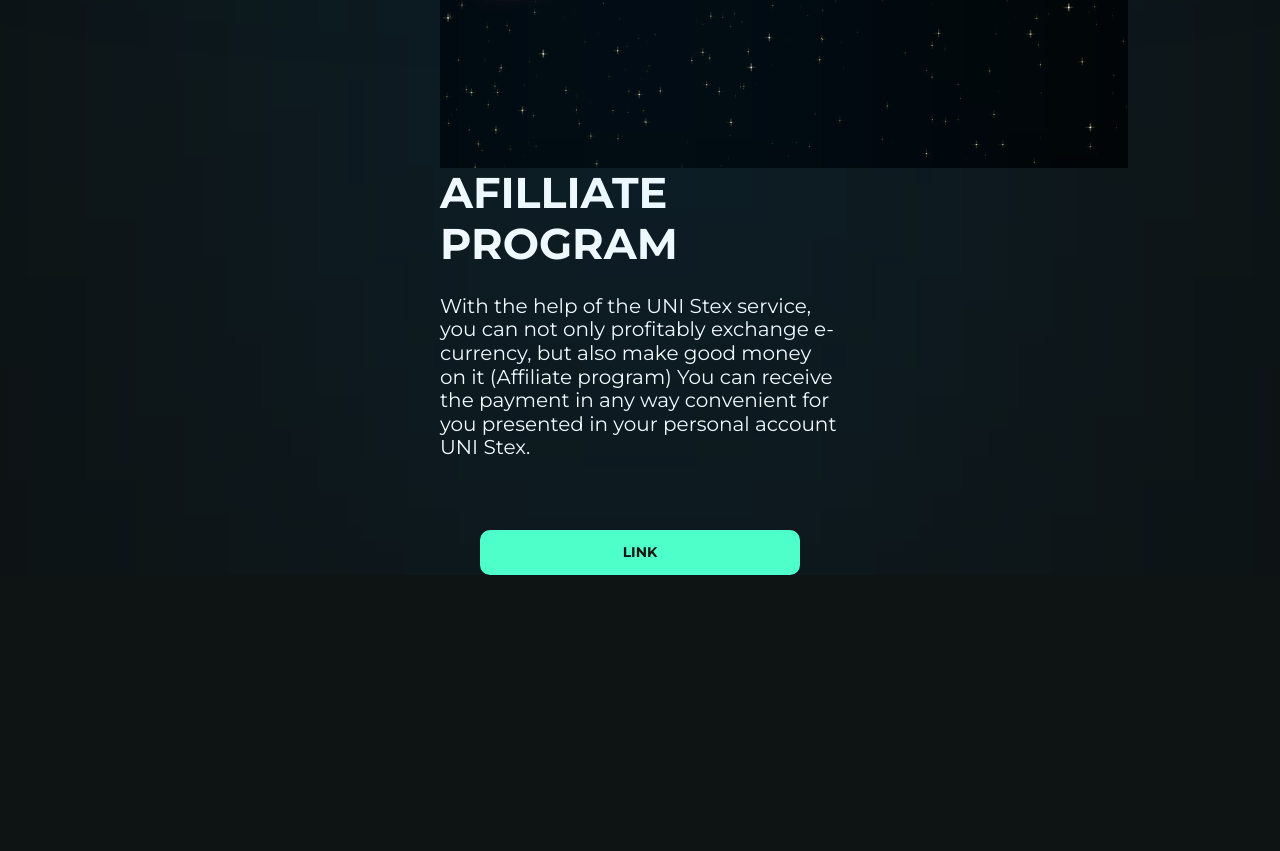
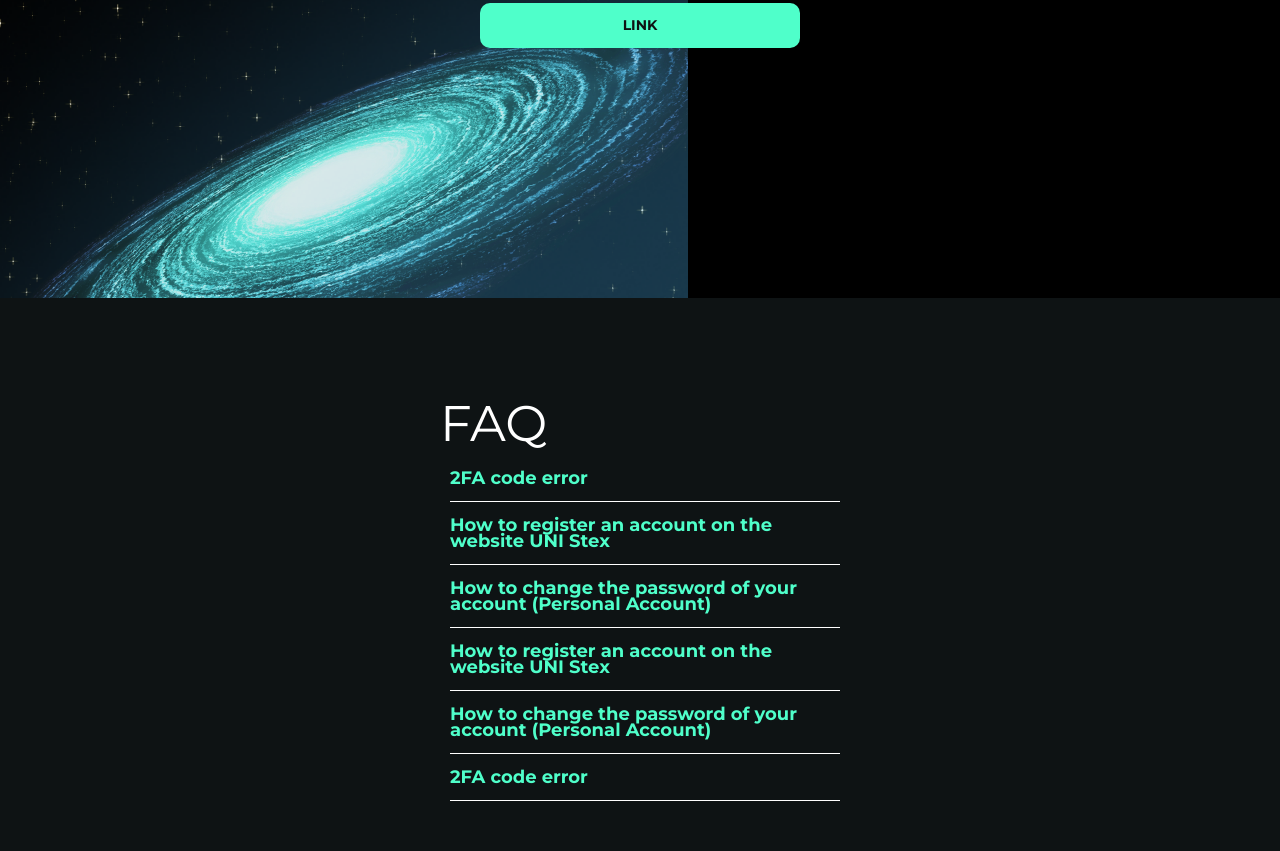
Before and after one commit to mamamamamaa/crypto, a plain HTML site: page index.html in a window 1280 px wide. Shown: the part 7784-8635 px from the top of the page. Before the commit the page ends 8359 px from the top, so only its background shows below. Drawn offline with nearby package versions, Linux system fonts and the light colour scheme.

Commit message:
main section is done

```diff
--- a/index.html
+++ b/index.html
@@ -306,10 +306,14 @@
       <!-- ==========AFILLIATE-PROGRAM-SECTION============= -->
 
       <section class="afilliate-program">
-        <div class="container afilliate-program">
-          <div class="afilliate-program--blur"></div>
-          <div class="afilliate-program--img">
-            <img src="./images/galaxy.png" alt="galaxy" />
+        <div class="container afilliate-program-container">
+          <div class="afilliate-program--img-container">
+            <img src="./images/galaxy.png" alt="galaxy" class="galaxy" />
+            <img
+              src="./images/galaxy-blur.png"
+              alt="blur"
+              class="galaxy-blur"
+            />
           </div>
           <h2 class="afilliate-program--header">afilliate program</h2>
           <p class="afilliate-program--paragraph">
@@ -328,37 +332,43 @@
 
       <!-- ==========QUESTIONS-PROGRAM-SECTION============= -->
 
-      <!-- <section class="questions">
-        <h2 class="footer--header">FAQ</h2>
-        <ul class="footer--list">
-          <li class="footer--item">
-            <button type="button" class="footer--btn">2FA code error</button>
+      <section class="questions">
+        <div class="container questions-container">
+          <h2 class="questions--header">FAQ</h2>
+          <ul class="questions--list">
+            <li class="questions--item">
+              <button type="button" class="questions--btn">
+                2FA code error
+              </button>
             </li>
-          <li class="footer--item">
-            <button type="button" class="footer--btn">
+            <li class="questions--item">
+              <button type="button" class="questions--btn">
                 How to register an account on the website UNI Stex
               </button>
             </li>
-          <li class="footer--item">
-            <button type="button" class="footer--btn">
+            <li class="questions--item">
+              <button type="button" class="questions--btn">
                 How to change the password of your account (Personal Account)
               </button>
             </li>
-          <li class="footer--item">
-            <button type="button" class="footer--btn">
+            <li class="questions--item">
+              <button type="button" class="questions--btn">
                 How to register an account on the website UNI Stex
               </button>
             </li>
-          <li class="footer--item">
-            <button type="button" class="footer--btn">
+            <li class="questions--item">
+              <button type="button" class="questions--btn">
                 How to change the password of your account (Personal Account)
               </button>
             </li>
-          <li class="footer--item">
-            <button type="button" class="footer--btn">2FA code error</button>
+            <li class="questions--item">
+              <button type="button" class="questions--btn">
+                2FA code error
+              </button>
             </li>
           </ul>
-      </section> -->
+        </div>
+      </section>
     </main>
 
     <!-- <footer>
--- a/sass/componets/main/_afilliate-program.scss
+++ b/sass/componets/main/_afilliate-program.scss
@@ -1,23 +1,37 @@
 .afilliate-program {
   position: relative;
+  overflow: hidden;
+  background-color: #000;
 }
 
-.afilliate-program--blur {
+.afilliate-program-container {
+  padding-bottom: 250px;
+  padding-top: 160px;
+}
+
+.afilliate-program--img-container {
   position: absolute;
-  top: 0;
-  left: 0;
-  width: 100%;
-  height: 100%;
-  background: rgb(0 164 255 / 15%);
-  -webkit-filter: blur(250px);
-  filter: blur(250px);
+  overflow: hidden;
+  top: 25%;
+  left: 0px;
+
+  padding-top: 230px;
 }
+
 .afilliate-program--img {
   width: 100%;
   height: 100%;
 }
 
+.galaxy-blur {
+  width: 100%;
+  position: absolute;
+  top: -50%;
+  left: 0px;
+}
+
 .afilliate-program--header {
+  position: relative;
   font-weight: 700;
   font-size: 43px;
   line-height: 118%;
@@ -31,6 +45,7 @@
 }
 
 .afilliate-program--paragraph {
+  position: relative;
   font-weight: 400;
   font-size: 20px;
   line-height: 118%;
--- /dev/null
+++ b/sass/componets/main/_questions.scss
@@ -0,0 +1,42 @@
+.questions {
+  background-color: $main-black;
+}
+
+.questions-container {
+  padding-top: 120px;
+  padding-bottom: 50px;
+}
+
+.questions--header {
+  font-weight: 400;
+  font-size: 50px;
+  line-height: 12px;
+  /* or 24% */
+
+  text-transform: uppercase;
+
+  color: $main-white;
+
+  padding-bottom: 25px;
+}
+
+.questions--list {
+  padding-left: 10px;
+}
+.questions--item {
+  border-bottom: 1px solid $main-white;
+}
+
+.questions--btn {
+  font-weight: 700;
+  font-size: 18px;
+  line-height: 16px;
+  /* or 89% */
+
+  color: $accent-color;
+  border: 0;
+  background-color: transparent;
+  text-align: start;
+
+  padding: 15px 0;
+}
--- a/sass/main.scss
+++ b/sass/main.scss
@@ -17,3 +17,4 @@
 @import "./componets/main/benefits";
 @import "./componets/main/mobile-app";
 @import "./componets/main/afilliate-program";
+@import "./componets/main/questions";
```
Also changed, not shown: images/galaxy-blur.png (added), sass/main.css, 1 other file. Lines whose indentation alone changed are shown as unchanged.
